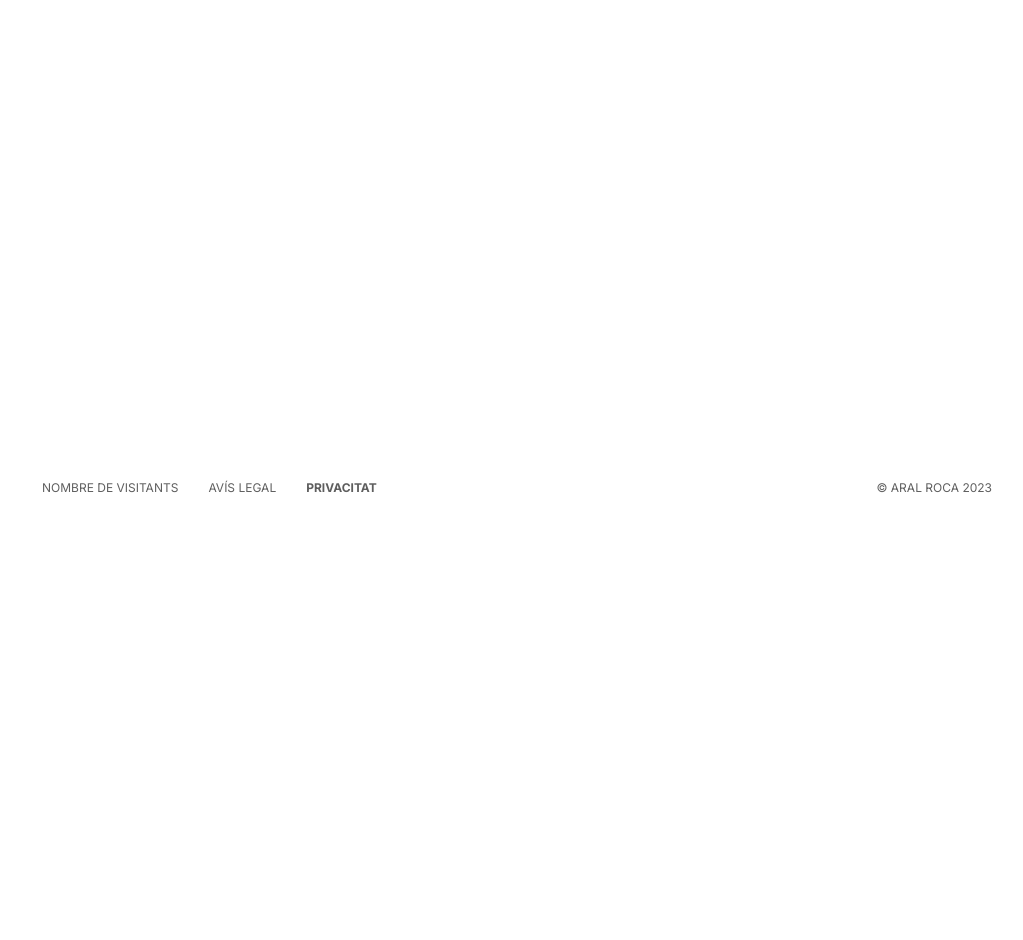
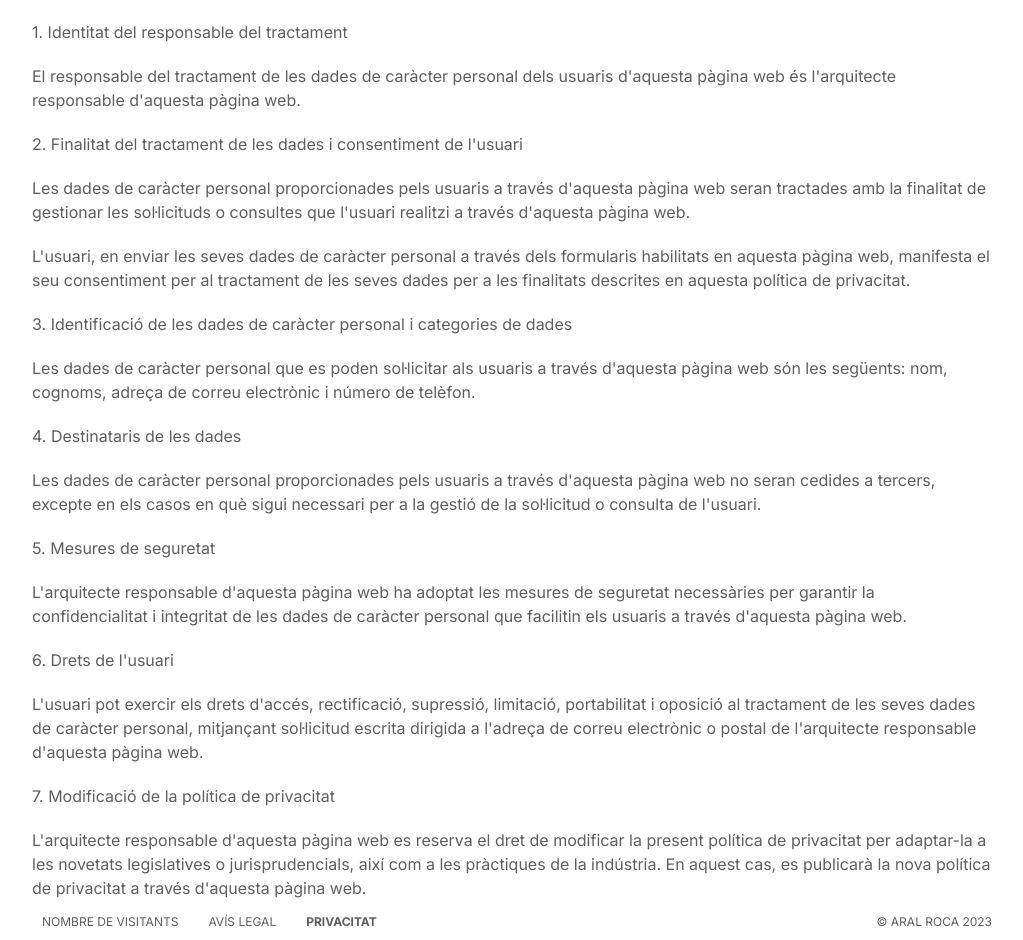
Before and after one commit to aralroca/jweb, a Next.js app: page /privacitat in a window 1280 px wide. Shown: the part 283-1223 px from the top of the page, without its empty margins (128-1151 px from the left). Before the commit the page ends 800 px from the top, so only its background shows below. Built offline with nearby package versions, Linux system fonts and the light colour scheme.

Commit message:
footer pages

```diff
--- a/next.config.js
+++ b/next.config.js
@@ -2,6 +2,7 @@
 const nextConfig = {
   experimental: {
     appDir: true,
+    serverActions: true,
   },
 }
 
--- a/package.json
+++ b/package.json
@@ -9,11 +9,13 @@
     "lint": "next lint"
   },
   "dependencies": {
-    "@types/node": "20.1.0",
+    "@types/md5": "2.3.2",
+    "@types/node": "20.1.1",
     "@types/react": "18.2.6",
     "@types/react-dom": "18.2.4",
     "eslint": "8.40.0",
     "eslint-config-next": "13.4.1",
+    "md5": "2.3.0",
     "next": "13.4.1",
     "pdf-lib": "1.17.1",
     "react": "18.2.0",
--- a/src/app/components/DisplayPDF.tsx
+++ b/src/app/components/DisplayPDF.tsx
@@ -1,12 +1,14 @@
+import Link from 'next/link'
 import React from 'react'
 
 type Props = {
   pdfLink: string,
   page?: number,
   section?: number
+  name?: string
 }
 
-export default function DisplayPDF({ pdfLink, page = 1, section = 20 }: Props) {
+export default function DisplayPDF({ pdfLink, page = 1, section = 20, name }: Props) {
   const controls = `#toolbar=0&navpanes=0&scrollbar=${page}&page=1&view=fitH,${section}`
   const src = pdfLink + controls
 
@@ -20,7 +22,7 @@ export default function DisplayPDF({ pdfLink, page = 1, section = 20 }: Props) {
         <p>No és possible visualitzar el PDF.</p>
       </object>
       <div style={{ textAlign: 'right' }}>
-        <a href={pdfLink} download>DESCARREGAR PDF</a>
+        <Link style={{ fontSize: 12 }} href={`/descarregar?pdf=${pdfLink}&name=${name}`} download>DESCARREGAR PDF</Link>
       </div>
     </>
   )
--- a/src/app/curriculum/page.tsx
+++ b/src/app/curriculum/page.tsx
@@ -3,7 +3,7 @@ import DisplayPDF from "../components/DisplayPDF";
 export default function Curriculum() {
   return (
     <div className="content flat">
-      <DisplayPDF pdfLink={`/pdfs/curriculum/CURRICULUM.PDF`} section={250} />
+      <DisplayPDF pdfLink={`/pdfs/curriculum/CURRICULUM.PDF`} name="curriculum.pdf" section={250} />
     </div>
   )
 }
--- a/src/app/presentacio/[lang]/page.tsx
+++ b/src/app/presentacio/[lang]/page.tsx
@@ -3,7 +3,7 @@ import DisplayPDF from "@src/app/components/DisplayPDF";
 export default function Presentation({ params: { lang } }: { params: { lang: string } }) {
   return (
     <div className="content flat">
-      <DisplayPDF pdfLink={`/pdfs/presentacio/${lang}.PDF`} />
+      <DisplayPDF name={`presentacio_${lang}.pdf`} pdfLink={`/pdfs/presentacio/${lang}.PDF`} />
     </div>
   )
 }
--- a/src/app/presentacio/page.tsx
+++ b/src/app/presentacio/page.tsx
@@ -3,7 +3,7 @@ import DisplayPDF from "../components/DisplayPDF";
 export default function Presentation() {
   return (
     <div className="content flat">
-      <DisplayPDF pdfLink="/pdfs/presentacio/CAT.PDF" />
+      <DisplayPDF name="presentacio_cat.pdf" pdfLink="/pdfs/presentacio/CAT.PDF" />
     </div>
   )
 }
--- a/src/app/privacitat/page.tsx
+++ b/src/app/privacitat/page.tsx
@@ -1,5 +1,56 @@
 export default function Privacity() {
   return (
-    <div className="content">TODO: Privacitat</div>
+    <div className="content" style={{ lineHeight: '24px', display: 'flex', gap: 20, flexDirection: 'column' }}>
+      <h2>Política de privacitat</h2>
+      <p>
+        La present política de privacitat regula el tractament de les dades de caràcter personal facilitades pels usuaris a través d&apos;aquesta pàgina web, que és propietat de l&apos;arquitecte responsable d&apos;aquesta pàgina web.
+      </p>
+      <p>
+        1. Identitat del responsable del tractament
+      </p>
+      <p>
+        El responsable del tractament de les dades de caràcter personal dels usuaris d&apos;aquesta pàgina web és l&apos;arquitecte responsable d&apos;aquesta pàgina web.
+      </p>
+
+      <p>
+        2. Finalitat del tractament de les dades i consentiment de l&apos;usuari
+      </p>
+      <p>
+        Les dades de caràcter personal proporcionades pels usuaris a través d&apos;aquesta pàgina web seran tractades amb la finalitat de gestionar les sol·licituds o consultes que l&apos;usuari realitzi a través d&apos;aquesta pàgina web.
+      </p>
+      <p>
+        L&apos;usuari, en enviar les seves dades de caràcter personal a través dels formularis habilitats en aquesta pàgina web, manifesta el seu consentiment per al tractament de les seves dades per a les finalitats descrites en aquesta política de privacitat.
+      </p>
+      <p>
+        3. Identificació de les dades de caràcter personal i categories de dades
+      </p>
+      <p>
+        Les dades de caràcter personal que es poden sol·licitar als usuaris a través d&apos;aquesta pàgina web són les següents: nom, cognoms, adreça de correu electrònic i número de telèfon.
+      </p>
+      <p>
+        4. Destinataris de les dades
+      </p>
+      <p>
+        Les dades de caràcter personal proporcionades pels usuaris a través d&apos;aquesta pàgina web no seran cedides a tercers, excepte en els casos en què sigui necessari per a la gestió de la sol·licitud o consulta de l&apos;usuari.
+      </p>
+      <p>
+        5. Mesures de seguretat
+      </p>
+      <p>
+        L&apos;arquitecte responsable d&apos;aquesta pàgina web ha adoptat les mesures de seguretat necessàries per garantir la confidencialitat i integritat de les dades de caràcter personal que facilitin els usuaris a través d&apos;aquesta pàgina web.
+      </p>
+      <p>
+        6. Drets de l&apos;usuari
+      </p>
+      <p>
+        L&apos;usuari pot exercir els drets d&apos;accés, rectificació, supressió, limitació, portabilitat i oposició al tractament de les seves dades de caràcter personal, mitjançant sol·licitud escrita dirigida a l&apos;adreça de correu electrònic o postal de l&apos;arquitecte responsable d&apos;aquesta pàgina web.
+      </p>
+      <p>
+        7. Modificació de la política de privacitat
+      </p>
+      <p>
+        L&apos;arquitecte responsable d&apos;aquesta pàgina web es reserva el dret de modificar la present política de privacitat per adaptar-la a les novetats legislatives o jurisprudencials, així com a les pràctiques de la indústria. En aquest cas, es publicarà la nova política de privacitat a través d'aquesta pàgina web.
+      </p>
+    </div>
   )
 }
--- a/src/app/projectes/page.tsx
+++ b/src/app/projectes/page.tsx
@@ -44,7 +44,7 @@ export default async function Projects({ searchParams: { id } }: { searchParams:
               position: 'sticky',
               top: 37,
             }} />
-            <Link style={{ position: 'sticky', top: 290, width: '100%', textAlign: 'right', fontSize: 12 }} href="/download?">
+            <Link style={{ position: 'sticky', top: 290, width: '100%', textAlign: 'right', fontSize: 12 }} href={`/descarregar?pdf=/pdfs/projectesiobres/${selectedProject.id}.PDF&name=${selectedProject.name}.pdf`}>
               Descarregar PDF
             </Link>
           </>
```
Also changed, not shown: src/app/actions/login.ts (added, +8 -0 lines), src/app/avislegal/page.tsx (+24 -1 lines), src/app/descarregar/page.tsx (+23 -3 lines), src/app/visites/page.tsx (+43 -1 lines), 1 other file (tests, documents, lock files or other folders).
